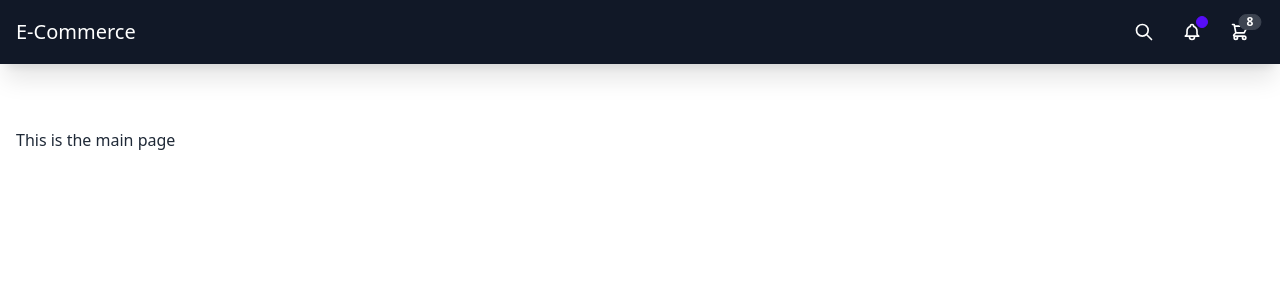
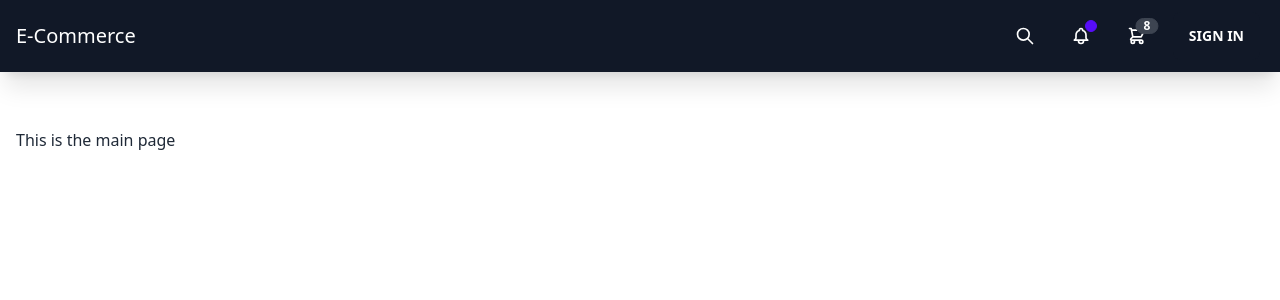
Before and after one commit to izabelaoska/e-commerce-project, a Next.js app: page / in a window 1280 px wide. Shown: the top 300 px of the page. Built offline with nearby package versions, Linux system fonts and the light colour scheme.

Commit message:
feat: Sign in component and button

```diff
--- a/components/Navbar.tsx
+++ b/components/Navbar.tsx
@@ -1,18 +1,20 @@
 import { Basket } from "./Basket"
 import { Notifications } from "./Notifications"
 import { Search } from "./Search"
+import { SignIn } from "./SignIn"
 
 export const Navbar = () => {
   return (
     <header className="bg-gray-900 text-white shadow-xl fixed w-full">
       <nav className="container px-4 mx-auto navbar">
-        <div className="navbar-start">
+        <div className="navbar-start gap-8">
           <a className="normal-case text-xl">E-Commerce</a>
         </div>
-        <div className="navbar-end">
+        <div className="navbar-end gap-2">
           <Search />
           <Notifications />
           <Basket />
+          <SignIn />
         </div>
       </nav>
     </header>
--- /dev/null
+++ b/components/SignIn.tsx
@@ -0,0 +1,20 @@
+export const SignIn = () => {
+  return (
+    <div className="dropdown dropdown-end">
+      <label
+        tabIndex={0}
+        className="m-1 btn bg-gray-900 border-none hover:bg-gray-900"
+      >
+        Sign in
+      </label>
+      <ul
+        tabIndex={0}
+        className="dropdown-content menu p-2 shadow bg-base-100 rounded-box w-52 text-gray-900"
+      >
+        <li>
+          <a>Register</a>
+        </li>
+      </ul>
+    </div>
+  )
+}
```
